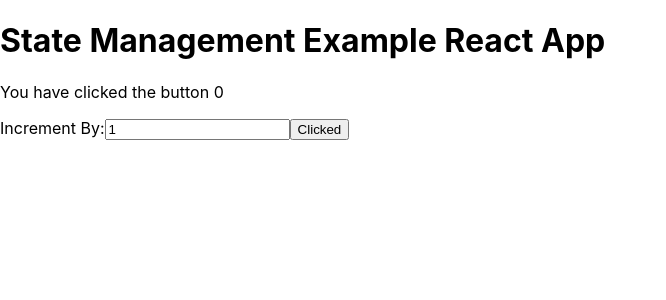
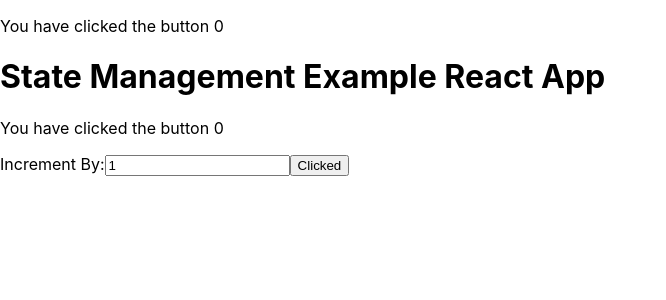
Before and after one commit to just-zoomit/react-software-architecture, a React (Create React App) app: page / in a window 1280 px wide. Shown: the top 300 px of the page, without its empty margins (0-666 px from the left). Built offline with nearby package versions, Linux system fonts and the light colour scheme.

Commit message:
Recoil state and value example

```diff
--- a/src/App.js
+++ b/src/App.js
@@ -1,11 +1,13 @@
 import { RecoilRoot } from 'recoil';
 import './App.css';
 import { CounterButton } from './CounterButton';
+import { DisplayCount } from './DisplayCount';
 
 const App = () => {
   return (
 
     <RecoilRoot >
+        <DisplayCount />
         <h1>State Management Example React App</h1>
         <CounterButton />
     </RecoilRoot>
--- /dev/null
+++ b/src/DisplayCount.js
@@ -0,0 +1,16 @@
+// import { useRecoilState} from "recoil";
+import { useRecoilValue } from "recoil";
+import { counterState } from "./counterState";
+
+export const DisplayCount = () => {
+    // const [numberOfClicks, setNumberOfClicks] = useRecoilState(counterState);
+
+    //Only gives the value of the state and does allow to change it
+    const numberOfClicks = useRecoilValue(counterState);
+
+    return (
+        <>
+        <p>You have clicked the button {numberOfClicks}</p>
+        </>
+    );
+    }
```
